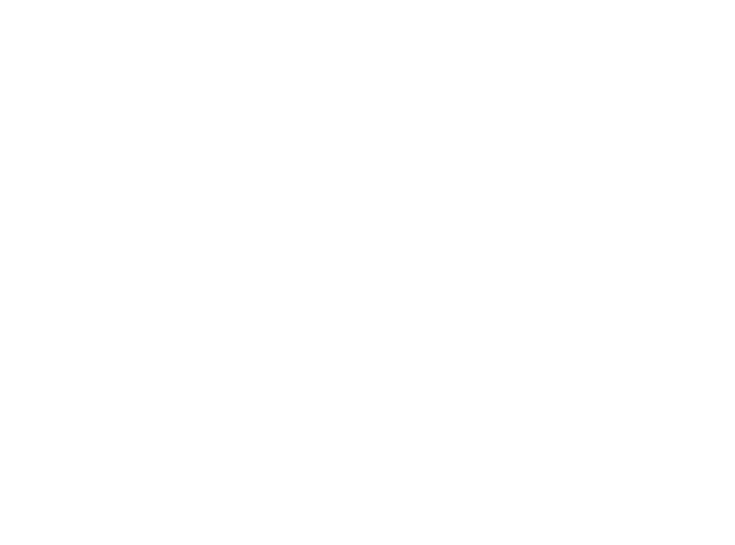
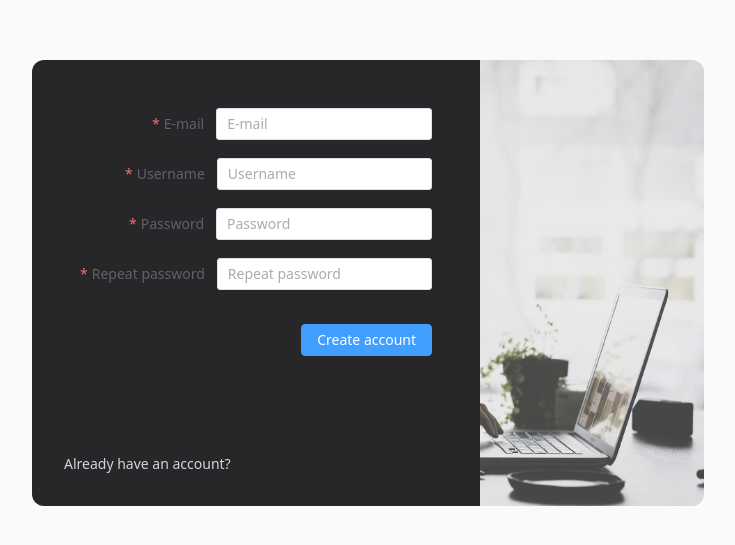
Before and after one commit to bjvanbemmel/benkyou, a Nuxt app in the folder web/: page /register in a window 1280 px wide. Before the commit this address had no page. Shown: the part 117-662 px from the top of the page, without its empty margins (272-1007 px from the left). Built offline with nearby package versions, Linux system fonts and the light colour scheme.

Commit message:
create basic (non-functional) login and registration views, auth middleware

```diff
--- a/web/assets/css/tailwind.css
+++ b/web/assets/css/tailwind.css
@@ -5,3 +5,7 @@
 html, body {
   @apply h-screen
 }
+
+body {
+  @apply dark:bg-zinc-900 bg-zinc-50
+}
--- a/web/layouts/default.vue
+++ b/web/layouts/default.vue
@@ -1,9 +1,9 @@
 <template>
-  <ElContainer class="h-screen">
-    <ElHeader />
-    <ElMain>
+  <el-container class="h-screen">
+    <el-header />
+    <el-main>
         <slot />
-    </ElMain>
-    <ElFooter />
-  </ElContainer>
+    </el-main>
+    <el-footer />
+  </el-container>
 </template>
--- /dev/null
+++ b/web/middleware/auth.ts
@@ -0,0 +1,5 @@
+export default defineNuxtRouteMiddleware((to, _) => {
+  if (to.path === '/') {
+    return navigateTo('/login')
+  }
+})
--- a/web/pages/index.vue
+++ b/web/pages/index.vue
@@ -1,3 +1,9 @@
 <template>
-  <h1>Hello, World!</h1>
+  <h1>Dashboard</h1>
 </template>
+
+<script setup lang="ts">
+  definePageMeta({
+    middleware: 'auth'
+  })
+</script>
--- /dev/null
+++ b/web/pages/login/index.vue
@@ -0,0 +1,92 @@
+<template>
+  <div class="flex justify-center items-center w-full h-full">
+    <div class="min-w-96 w-full max-w-2xl">
+      <el-row :gutter="0" class="min-h-96">
+        <el-col :span="10">
+          <div class="rounded-l-xl opacity-75 bg-cover bg-[url('/img/login-picture.jpg')] w-full h-full"/>
+        </el-col>
+        <el-col :span="14" class="bg-zinc-800 rounded-r-xl">
+          <div class="h-full flex flex-col justify-between">
+            <el-form
+              ref="formRef"
+              :rules="rules"
+              :model="form"
+              :size="formSize"
+              status-icon
+              label-width="auto"
+              class="flex flex-col p-12"
+              @keyup.enter="validateForm(formRef)"
+            >
+              <el-form-item label="Username" prop="username">
+                <el-input
+                  v-model="form.username"
+                  placeholder="Username"
+                  class="bg-zinc-900/50"
+                />
+              </el-form-item>
+              <el-form-item label="Password" prop="password">
+                <el-input
+                  v-model="form.password"
+                  placeholder="Password"
+                  type="password"
+                  class="bg-zinc-900/50"
+                />
+              </el-form-item>
+              <el-form-item>
+                <el-button
+                  type="primary"
+                  class="mt-4 ml-auto"
+                  @click="validateForm(formRef)"
+                >
+                  Login
+                </el-button>
+              </el-form-item>
+            </el-form>
+            <div class="flex gap-1 items-center m-8">
+              <span class="text-zinc-300 text-sm">No account yet?</span>
+              <NuxtLink class="text-sm text-blue-300 font-bold hover:underline" to="/register">
+                Register here.
+              </NuxtLink>
+            </div>
+          </div>
+        </el-col>
+      </el-row>
+    </div>
+  </div>
+</template>
+
+<script setup lang="ts">
+import { reactive, ref, type Ref } from 'vue'
+import type { FormInstance, ComponentSize, FormRules } from 'element-plus'
+import { NuxtLink } from '#components'
+
+interface RuleForm {
+  username: string,
+  password: string,
+}
+
+const formSize: Ref = ref<ComponentSize>('default')
+
+const formRef: Ref = ref<FormInstance>()
+
+const form: Partial<RuleForm> = reactive<RuleForm>({
+  username: '',
+  password: '',
+})
+
+const rules: Partial<FormRules<RuleForm>> = reactive<FormRules<RuleForm>>({
+  username: [
+    { required: true, message: 'Please enter your username', trigger: 'change', },
+  ],
+  password: [
+    { required: true, message: 'Please enter your password', trigger: 'change', },
+  ],
+})
+
+const validateForm = async (formEl: FormInstance | undefined) => {
+  if (!formEl) return;
+  await formEl.validate((valid, _) => {
+    if (!valid) console.log('sadge')
+  })
+}
+</script>
--- /dev/null
+++ b/web/pages/register/index.vue
@@ -0,0 +1,125 @@
+<template>
+  <div class="flex justify-center items-center w-full h-full">
+    <div class="min-w-96 w-full max-w-2xl">
+      <el-row :gutter="0" class="min-h-96">
+        <el-col :span="16" class="bg-zinc-800 rounded-l-xl">
+          <div class="h-full flex flex-col justify-between">
+            <el-form
+              ref="formRef"
+              :rules="rules"
+              :model="form"
+              :size="formSize"
+              status-icon
+              label-width="auto"
+              class="flex flex-col p-12"
+              @keyup.enter="validateForm(formRef)"
+            >
+              <el-form-item label="E-mail" prop="email">
+                <el-input
+                  v-model="form.email"
+                  placeholder="E-mail"
+                  class="bg-zinc-900/50"
+                />
+              </el-form-item>
+              <el-form-item label="Username" prop="username">
+                <el-input
+                  v-model="form.username"
+                  placeholder="Username"
+                  class="bg-zinc-900/50"
+                />
+              </el-form-item>
+              <el-form-item label="Password" prop="password">
+                <el-input
+                  v-model="form.password"
+                  placeholder="Password"
+                  type="password"
+                  class="bg-zinc-900/50"
+                />
+              </el-form-item>
+              <el-form-item label="Repeat password" prop="confirmPassword">
+                <el-input
+                  v-model="form.confirmPassword"
+                  placeholder="Repeat password"
+                  type="password"
+                  class="bg-zinc-900/50"
+                />
+              </el-form-item>
+              <el-form-item>
+                <el-button
+                  type="primary"
+                  class="mt-4 ml-auto"
+                  @click="validateForm(formRef)"
+                >
+                  Create account
+                </el-button>
+              </el-form-item>
+            </el-form>
+            <div class="flex gap-1 items-center m-8">
+              <span class="text-zinc-300 text-sm">Already have an account?</span>
+              <NuxtLink class="text-sm text-blue-300 font-bold hover:underline" to="/login">
+                Return to login.
+              </NuxtLink>
+            </div>
+          </div>
+        </el-col>
+        <el-col :span="8">
+          <div class="rounded-r-xl opacity-75 bg-cover bg-right bg-[url('/img/login-picture.jpg')] w-full h-full"/>
+        </el-col>
+      </el-row>
+    </div>
+  </div>
+</template>
+
+<script setup lang="ts">
+import { reactive, ref, type Ref } from 'vue'
+import type { FormInstance, ComponentSize, FormRules } from 'element-plus'
+import { NuxtLink } from '#components'
+
+interface RuleForm {
+  email: string,
+  username: string,
+  password: string,
+  confirmPassword: string,
+}
+
+const formSize: Ref = ref<ComponentSize>('default')
+
+const formRef: Ref = ref<FormInstance>()
+
+const form: Partial<RuleForm> = reactive<RuleForm>({
+  email: '',
+  username: '',
+  password: '',
+  confirmPassword: '',
+})
+
+// eslint-disable-next-line @typescript-eslint/no-explicit-any
+const validatePasswords = (_: any, value: string, callback: any) => {
+  if (value === '') return callback(new Error('Please repeat the aforementioned password'))
+  if (value !== form.password) return callback(new Error('Passwords must be identical'))
+
+  return callback()
+}
+
+const rules: Partial<FormRules<RuleForm>> = reactive<FormRules<RuleForm>>({
+  email: [
+    { required: true, type: 'email', message: 'Please enter a valid e-mail address', trigger: 'blur', },
+  ],
+  username: [
+    { required: true, message: 'Please enter your username', trigger: 'blur', },
+  ],
+  password: [
+    { required: true, message: 'Please enter your password', trigger: 'blur', },
+  ],
+  confirmPassword: [
+    { required: true, validator: validatePasswords, trigger: 'blur', },
+  ],
+})
+
+const validateForm = async (formEl: FormInstance | undefined) => {
+  if (!formEl) return;
+  await formEl.validate((valid, _) => {
+    if (!valid) console.log('sadge')
+  })
+}
+</script>
--- a/web/tailwind.config.js
+++ b/web/tailwind.config.js
@@ -1,9 +1,9 @@
 /** @type {import('tailwindcss').Config} */
 export default {
   content: [
-    './pages/**/*.{vue}',
-    './components/**/*.{vue}',
-    './layouts/**/*.{vue}',
+    './pages/**/*.vue',
+    './components/**/*.vue',
+    './layouts/**/*.vue',
     './app.vue',
   ],
   theme: {
```
Also changed, not shown: web/public/img/login-picture.jpg (added).
